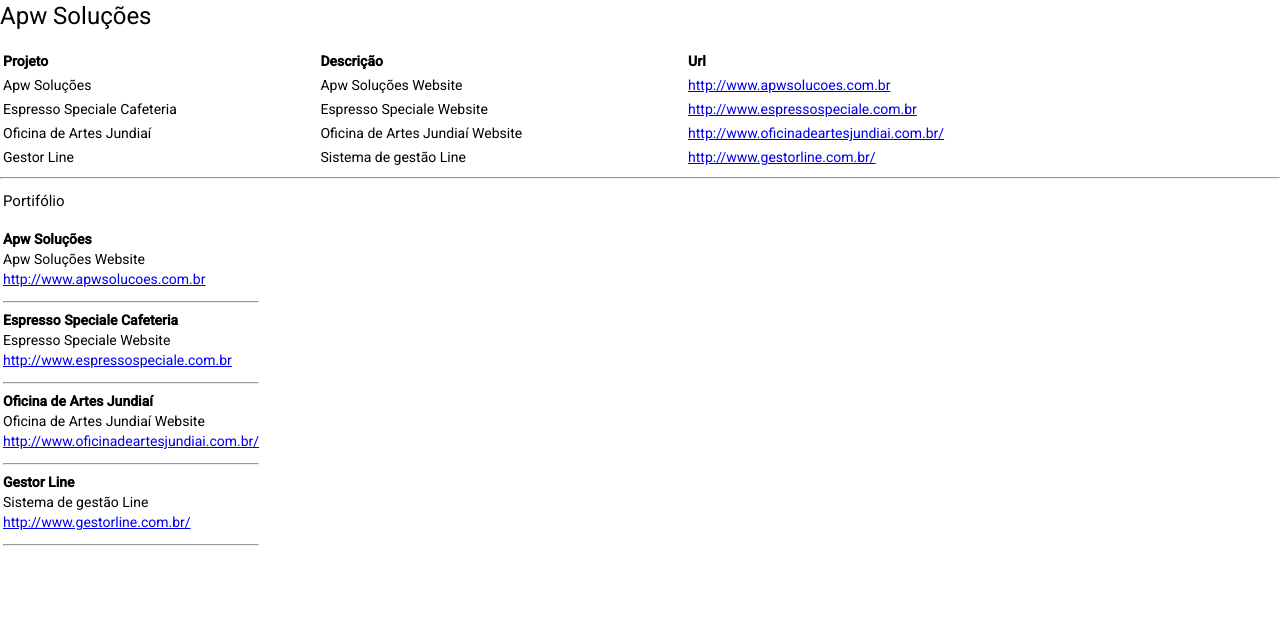
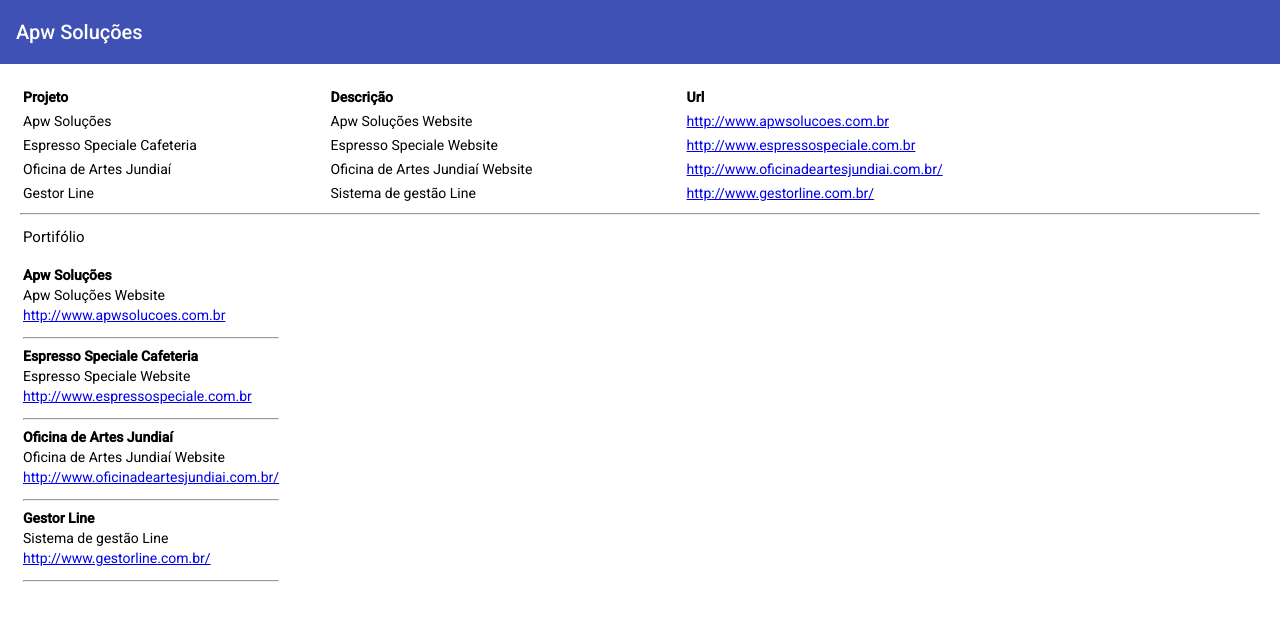
Before and after one commit to apwsolucoes/Apw.Solucoes.Web, an Angular app in the folder src/: page / in a window 1280 px wide. Shown: the top 620 px of the page. Built offline with nearby package versions, Linux system fonts and the light colour scheme.

Commit message:
flex-layout_MatToolbar

```diff
--- a/src/package.json
+++ b/src/package.json
@@ -16,6 +16,7 @@
     "@angular/common": "~10.2.5",
     "@angular/compiler": "~10.2.5",
     "@angular/core": "~10.2.5",
+    "@angular/flex-layout": "^14.0.0-beta.40",
     "@angular/forms": "~10.2.5",
     "@angular/material": "^10.2.7",
     "@angular/platform-browser": "~10.2.5",
--- a/src/src/app/app.component.html
+++ b/src/src/app/app.component.html
@@ -1,2 +1,4 @@
 <app-navbar></app-navbar>
-<app-home></app-home>
+<div class="content">
+  <app-home></app-home>
+</div>
--- a/src/src/app/app.component.scss
+++ b/src/src/app/app.component.scss
@@ -0,0 +1,3 @@
+.content {
+  margin: 20px;
+}
--- a/src/src/app/components/navbar/navbar.component.html
+++ b/src/src/app/components/navbar/navbar.component.html
@@ -1 +1,3 @@
-<h1>{{title}}</h1>
+<mat-toolbar color="primary">
+  <span>{{ title }}</span>
+</mat-toolbar>
```
Also changed, not shown: src/src/app/app.module.ts (+6 -4 lines), 1 other file (tests, documents, lock files or other folders).
